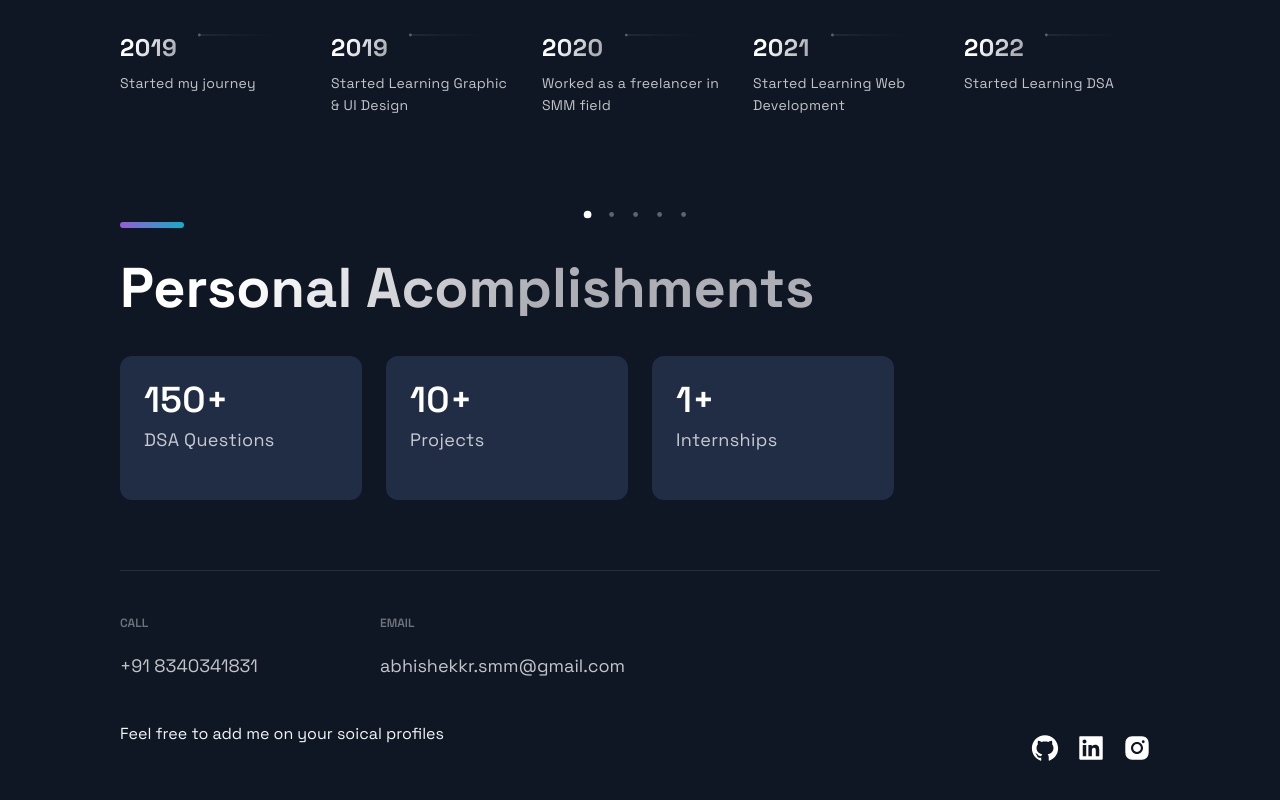
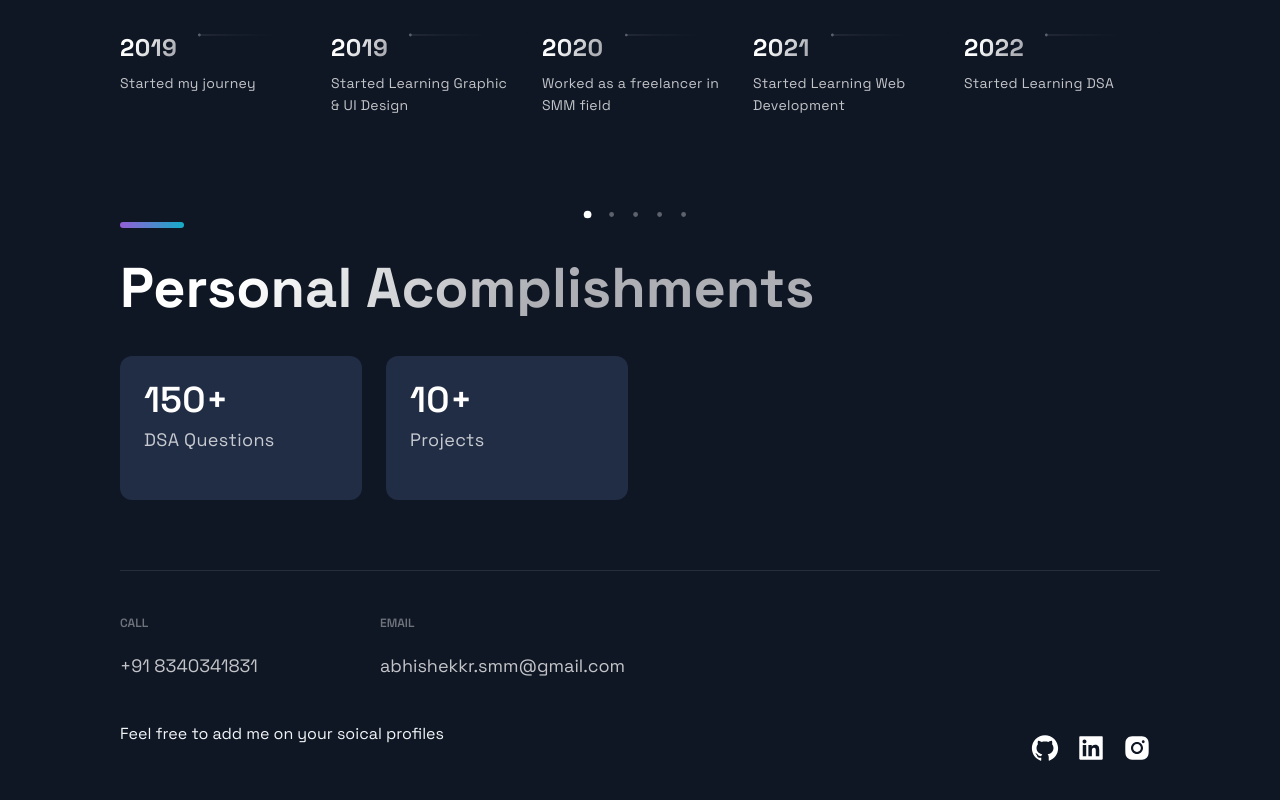
Before and after one commit to abhishekk7r/portfolio, a Next.js app: page /portfolio/ in a window 1280 px wide. Shown: the part 2960-3760 px from the top of the page. Built offline with nearby package versions, Linux system fonts and the light colour scheme.

Commit message:
Reverted the Changes to the Accomplishment

```diff
--- a/src/components/Acomplishments/Acomplishments.js
+++ b/src/components/Acomplishments/Acomplishments.js
@@ -5,8 +5,7 @@ import { Box, Boxes, BoxNum, BoxText } from './AcomplishmentsStyles';
 
 const data = [
   { number: 150, text: 'DSA Questions'},
-  { number: 10, text: 'Projects', },
-  { number: 1, text: 'Internships'}
+  { number: 10, text: 'Projects', }
 ];
 
 const Acomplishments = () => (
```
